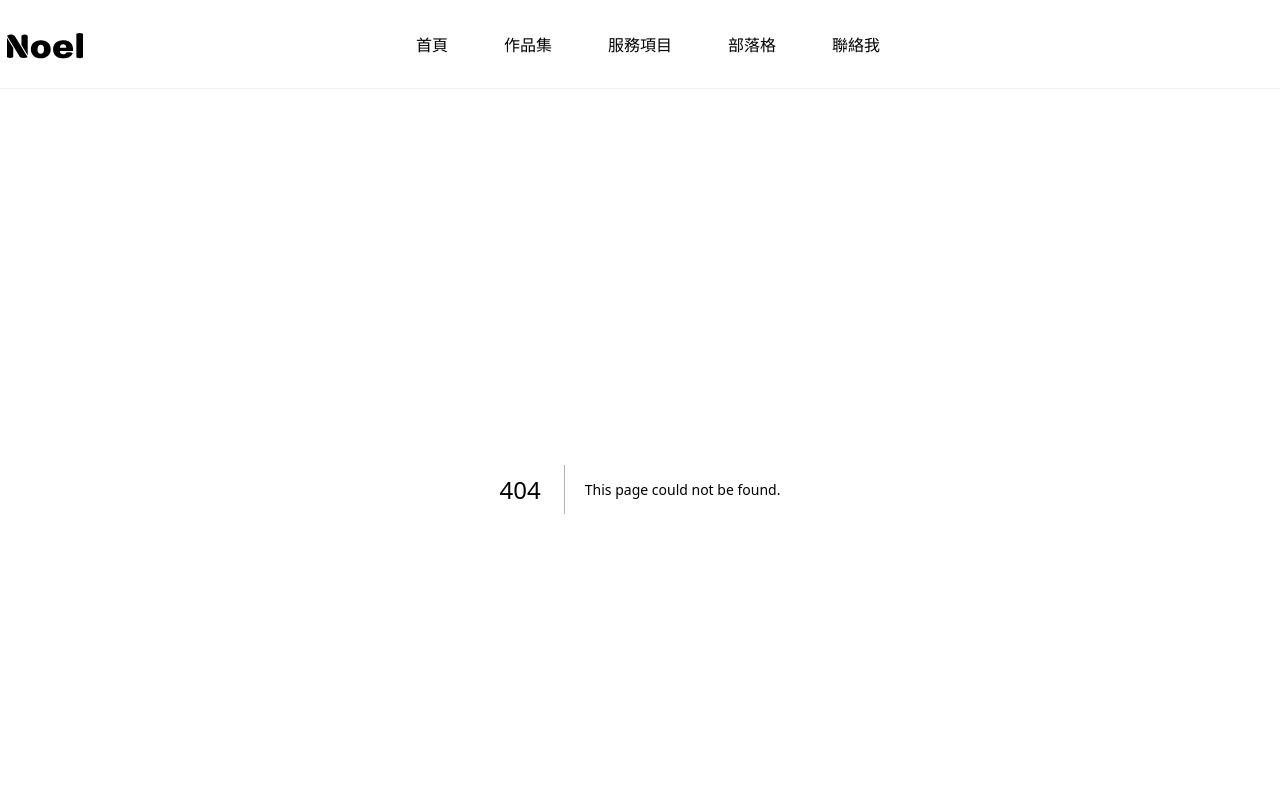
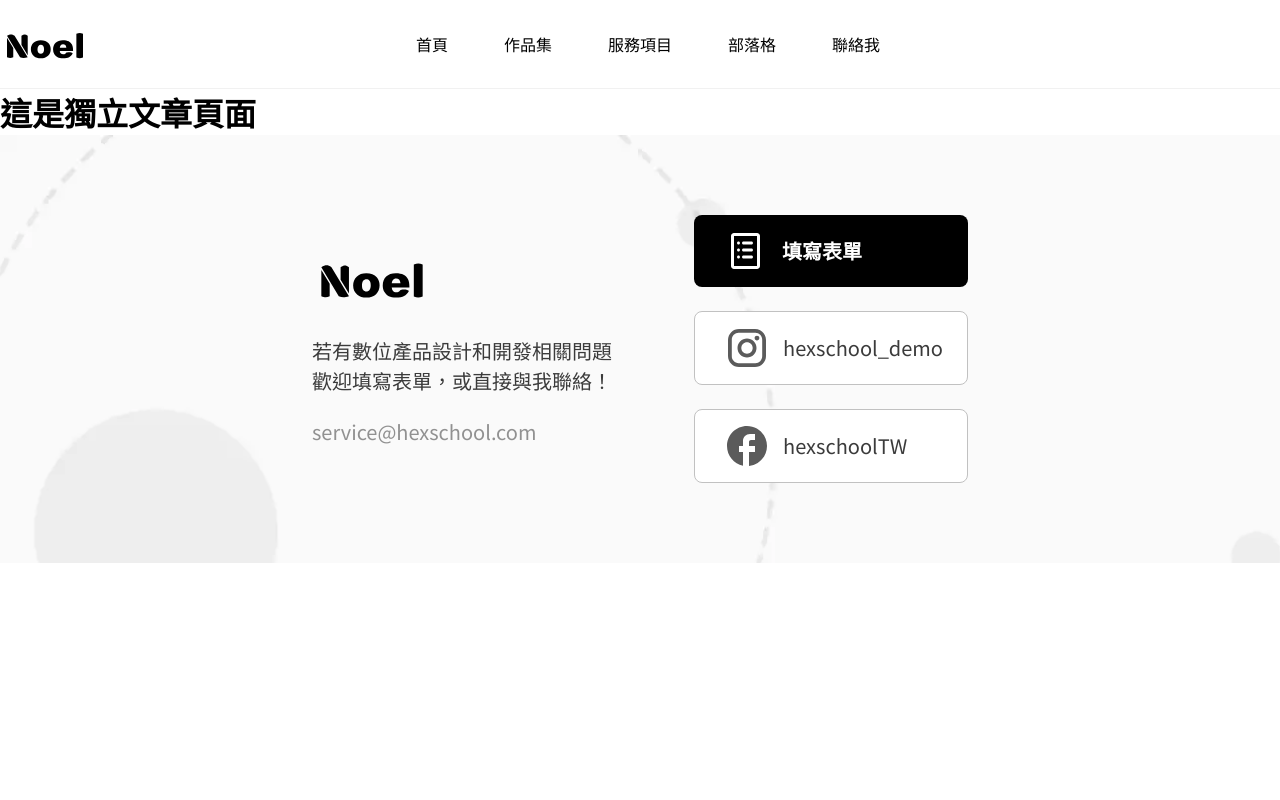
Before and after one commit to happyloa/Hex2024-mission2, a Next.js app: page /blog/vr-research in a window 1280 px wide. Before the commit this address had no page. Shown: the top 800 px of the page. Built offline with nearby package versions, Linux system fonts and the light colour scheme; a web font is replaced by a local one.

Commit message:
feat: 新增動態 route

```diff
--- /dev/null
+++ b/app/blog/[singlePost]/page.js
@@ -0,0 +1,3 @@
+export default function SinglePost() {
+  return <h1>這是獨立文章頁面</h1>;
+}
```
